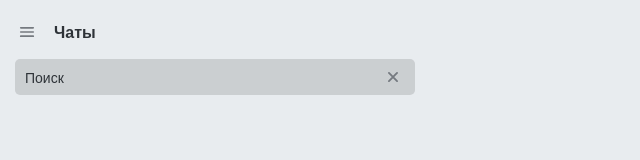
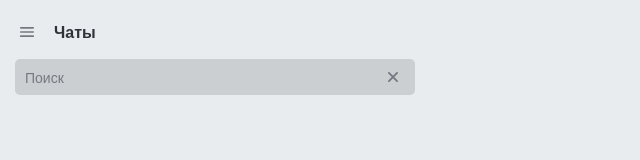
Before and after one commit to Mid1i/Kwagga-Chat, a Vue app: page / in a window 1280 px wide. Shown: the top 160 px of the page, without its empty margins (0-640 px from the left). Built offline with nearby package versions, Linux system fonts and the light colour scheme.

Commit message:
fix: Изменён миксин для фокуса элемента

```diff
--- a/src/assets/styles/mixins.scss
+++ b/src/assets/styles/mixins.scss
@@ -4,6 +4,7 @@
 // Переполнение текста многоточием
 @mixin textOverflow {
 	overflow: hidden;
+	min-width: 0px;
 
 	text-align: left;
 	text-overflow: ellipsis;
@@ -13,7 +14,6 @@
 // Состояние при фокусе активного элемента с клавиатуры
 @mixin focusVisible {
 	border: 2px solid transparent;
-	border-radius: 5px;
 
 	&:focus-visible {
 		border-color: var(--color-accent-primary);
@@ -29,7 +29,7 @@
 
 // Обычный текст (сообщения, чаты, описание и т.д.)
 @mixin text {
-	color: var(--color-text-primary);
+	color: var(--color-text-secondary);
 	font-weight: 400;
 	font-size: 14px;
 }
@@ -48,6 +48,8 @@
 
 	color: var(--color-text-secondary);
 
+	border-radius: 5px;
+
 	transition: color 0s;
 
 	@include focusVisible;
```
